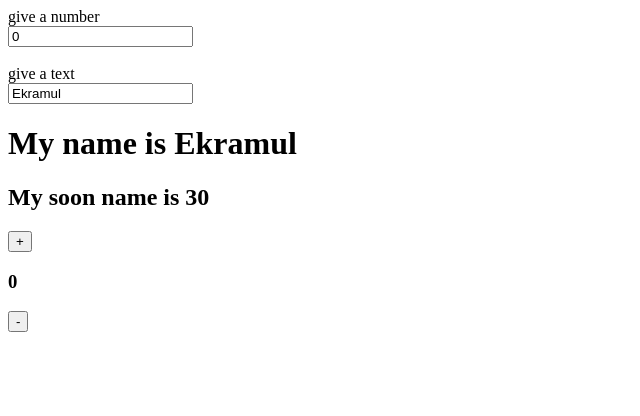
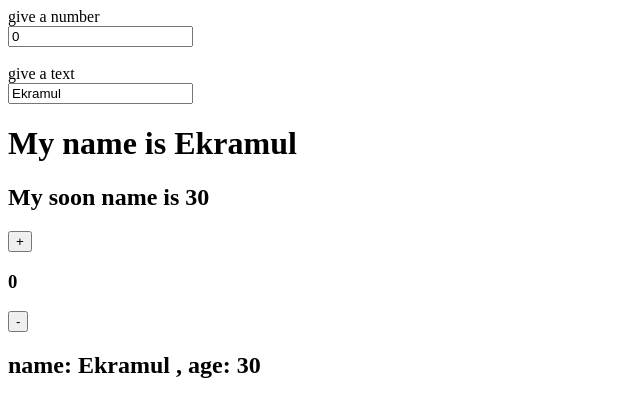
Before and after one commit to ekramulhasan/first_project, a Vue app: page / in a window 1280 px wide. Shown: the top 416 px of the page, without its empty margins (0-640 px from the left). Built offline with nearby package versions, Linux system fonts and the light colour scheme.

Commit message:
computed method

```diff
--- a/src/App.vue
+++ b/src/App.vue
@@ -14,6 +14,9 @@
   <button @click="increment(1)">+</button>
   <h3>{{ count }}</h3>
   <button @click="decrement(1)">-</button>
+
+
+  <h2>{{ info }}</h2>
 
 </template>
 
@@ -62,7 +65,7 @@ export default{
 
 <script setup>
 
-import { reactive,ref } from 'vue';
+import { computed, reactive,ref } from 'vue';
 
 let count = ref(0);
 
@@ -81,6 +84,12 @@ const increment = amount => count.value += amount;
 const decrement = amount => count.value -= amount;
 const change_name = () => person.person_name = "Raiyan Ahmed Sanjar";
 
+const info = computed(() => {
+
+  return 'name: '+person.person_name+' '+', age: '+person.person_age;
+
+})
+
 // function increment() {
 //   count.value++;
 //  }
@@ -89,4 +98,6 @@ const change_name = () => person.person_name = "Raiyan Ahmed Sanjar";
 //   count.value--;
 //  }
 
+
+
 </script>
```
